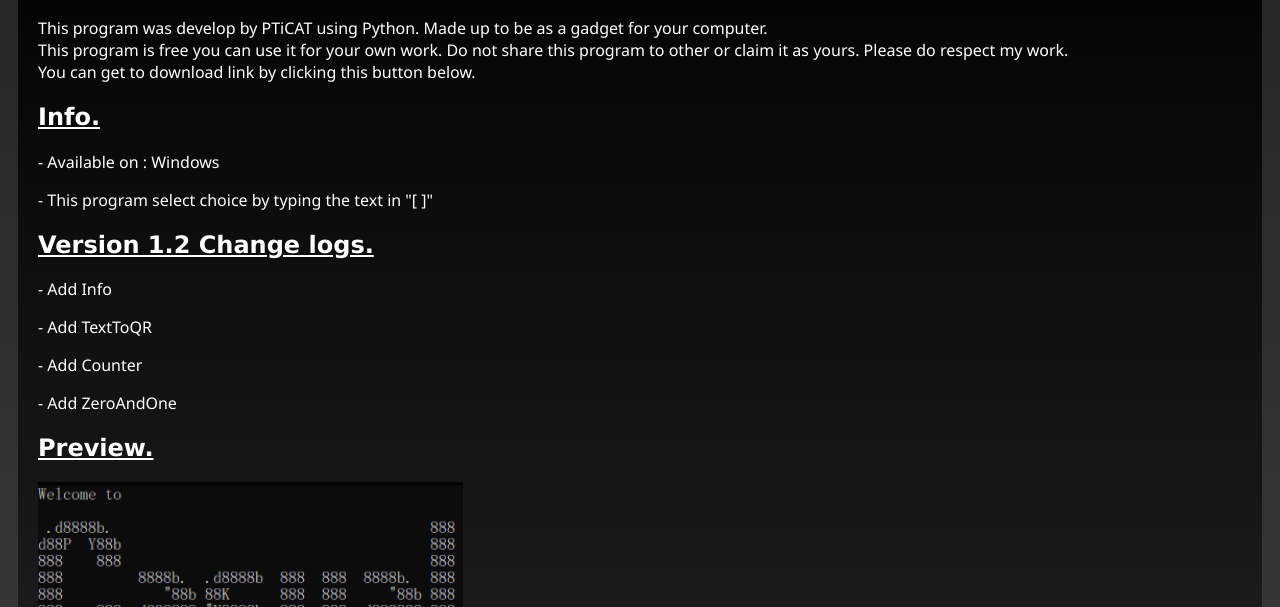
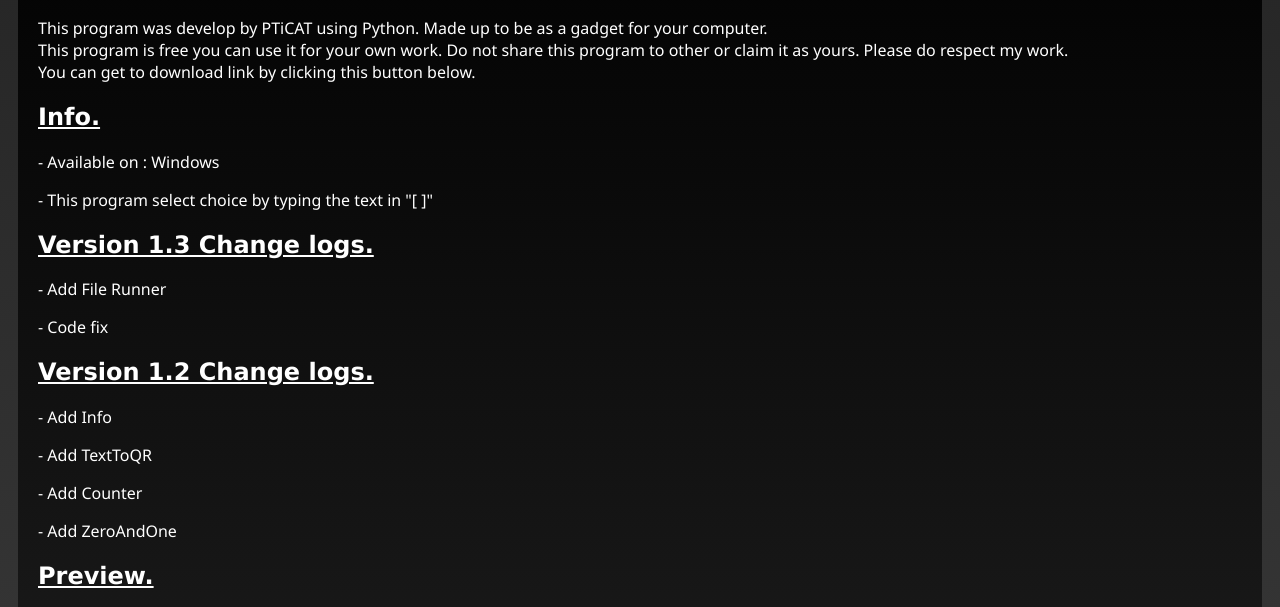
Before and after one commit to PTiCAT/CasualTools, a plain HTML site: page index.html in a window 1280 px wide. Shown: the part 153-760 px from the top of the page. Drawn offline with Linux system fonts and the light colour scheme.

Commit message:
Update index.html

```diff
--- a/index.html
+++ b/index.html
@@ -15,6 +15,9 @@
                 <h2 class="second_head"><u>Info.</u></h2>
                 <p class="text">- Available on : Windows</p>
                 <p class="text">- This program select choice by typing the text in "[ ]"</p>
+                <h2 class="second_head"><u>Version 1.3 Change logs.</u></h2>
+                <p class="text">- Add File Runner</p>
+                <p class="text">- Code fix</p>
                 <h2 class="second_head"><u>Version 1.2 Change logs.</u></h2>
                 <p class="text">- Add Info</p>
                 <p class="text">- Add TextToQR</p>
@@ -24,7 +27,7 @@
                 <img src="previews\welcome.PNG">
                 <div></div>
                 <div class="button_div">
-                    <a class="button" href="https://www.mediafire.com/file/lsqc3oc9ai6lkl9/CasualTools_v1.2.zip/file">Download Casual Tools - Mediafire</a>
+                    <a class="button" href="https://www.mediafire.com/file/5562dwkzdhv311q/CasualTools_v1.3.zip/file">Download Casual Tools - Mediafire</a>
                 </div>
             </div>
         </div>
```
